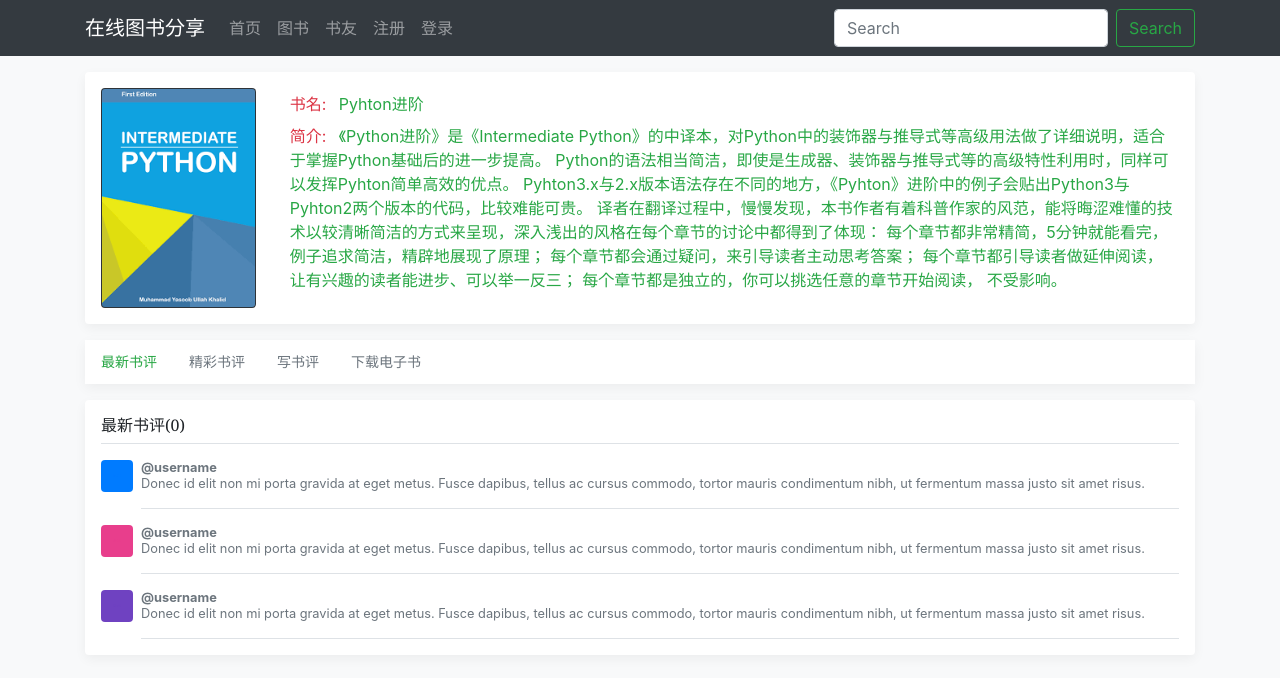
After one commit to sunmouren/book_share_demo, a Django app: page /book/detail/3/ in a window 1280 px wide. The commit adds this page. Shown: the top 678 px of the page. Run offline with Django 3.2, Linux system fonts and the light colour scheme; data comes from the database, SQL or seed files in the repository; both versions use the stored data as it was after the commit; some libraries are stand-ins or nearby versions.

Commit message:
完成图书详情基本功能

```diff
--- a/books/models.py
+++ b/books/models.py
@@ -1,5 +1,6 @@
 from django.db import models
 from django.conf import settings
+from django.urls import reverse
 
 from users.models import UserProfile
 
@@ -43,5 +44,11 @@
         verbose_name_plural = verbose_name
         ordering = ('-created',)
 
+    def get_absolute_url(self):
+        """
+        :return: 图书绝对路径
+        """
+        return reverse('books:book_detail', args=[self.id])
+
     def __str__(self):
         return self.name
--- a/books/urls.py
+++ b/books/urls.py
@@ -8,11 +8,12 @@
 
 from django.urls import path
 
-from .views import BookListView
+from .views import BookListView, BookDetailView
 
 
 app_name = 'books'
 
 urlpatterns = [
     path('list/', BookListView.as_view(), name='book_list'),
+    path('detail/<int:book_id>/', BookDetailView.as_view(), name='book_detail'),
 ]
--- a/books/views.py
+++ b/books/views.py
@@ -1,4 +1,5 @@
-from django.shortcuts import render
+from django.http import Http404
+from django.shortcuts import render, get_object_or_404
 from django.views.generic import View
 
 from .models import Book, Category
@@ -19,7 +20,7 @@
         # 获取前端传入的分类id, 默认0是全部分类
         current_category_id = request.GET.get('category', 0)
 
-        fake_books = [1, 2]
+        fake_books = [1, 2, 3, 4, 5]
 
         if current_category_id:
             books = books.filter(category_id=int(current_category_id))
@@ -33,3 +34,38 @@
             'current_page': current_page,
             'current_category_id': current_category_id,
         })
+
+
+class BookDetailView(View):
+    """
+    图书详情页面
+    """
+    def get(self, request, book_id):
+        book = get_object_or_404(Book, id=int(book_id))
+        data = request.GET.get('data', 'recent')
+        comments, info = self.get_comments(book, data)
+        return render(request, 'book-detail.html', {
+            'book': book,
+            'comments': comments,
+            'comment_count': len(comments),
+            'info': info,
+            'data': data,
+        })
+
+    def get_comments(self, book, data):
+        """
+        :param book:
+        :param data:
+        :return: 如果data==recent则返回最新书评，如果data==hot则返回精彩评论，其他情况则返回[]
+        """
+        if data == 'recent':
+            comments = book.comments.all()
+            info = '最新'
+        elif data == 'hot':
+            # 可根据书评点赞书进行降序排序
+            comments = book.comments.all()
+            info = '精彩'
+        else:
+            comments = []
+            info = '暂无'
+        return comments, info
--- a/templates/base.html
+++ b/templates/base.html
@@ -62,8 +62,6 @@
                     <a class="nav-link" href="#">登录</a>
                 </li>
             {% endif %}
-
-
             </ul>
 
 
--- /dev/null
+++ b/templates/book-detail.html
@@ -0,0 +1,81 @@
+{% extends "base.html" %}
+
+
+{% block main %}
+    <div class="container">
+        <div class="my-3 p-3 bg-white rounded box-shadow">
+            <div class="row">
+                <div class="col-md-2">
+                    <div class="card bg-dark text-white d-none d-md-block">
+                      <img class="card-img" src="{{ book.cover_picture.url }}" alt="Card image">
+                    </div>
+                </div>
+                <div class="col-md-10">
+                    <div class="d-flex flex-column">
+                      <div class="p-1"> <span class="text-danger">书名:</span> <span class="ml-2 text-success">{{ book.name }}</span> </div>
+                      <div class="p-1 d-none d-md-block">
+                          <span class="text-danger">简介:</span> <span class="ml-2 text-success">{{ book.desc }}</span>
+                      </div>
+                      <!--小屏幕显示模块-->
+                      <div class="p-1 d-block d-sm-none">
+                          <a class="text-danger" href="#description" data-toggle="collapse" aria-expanded="false" aria-controls="description">点击显示简介</a>
+                      </div>
+                      <div class="p-1 collapse" id="description">
+                          <div class="card card-body">
+                              {{ book.desc }}
+                          </div>
+                      </div>
+                        <!--小屏幕显示模块结束-->
+                    </div>
+                </div>
+            </div>
+        </div>
+        <div class="nav-scroller bg-white box-shadow">
+            <nav class="nav nav-underline container" >
+               <a class="nav-link {% ifequal 'recent' data %}active text-success{% endifequal %}" href="?data=recent">最新书评</a>
+               <a class="nav-link {% ifequal 'hot' data %}active text-success{% endifequal %}" href="?data=hot">精彩书评</a>
+               <a class="nav-link" href="#comment-form" data-toggle="collapse" aria-expanded="false" aria-controls="comment-form">写书评</a>
+               <a class="nav-link" href="#">下载电子书</a>
+            </nav>
+        </div>
+
+        <!-- comment form -->
+        <div class="my-3 p-3 bg-white rounded box-shadow collapse" id="comment-form">
+            <form>
+                <div class="form-group">
+                    <textarea class="form-control" id="message-text-{{ book.id }}" placeholder="写下你的书评..."></textarea>
+                </div>
+                <button type="button" class="btn btn-sm btn-success" onclick="submitComment({{ book.id }}, 0)">发 送</button>
+            </form>
+        </div>
+
+        <!-- book recent comments data-->
+         <div class="my-3 p-3 bg-white rounded box-shadow">
+             <h6 class="border-bottom border-gray pb-2 mb-0">
+                {{ info }}书评({{ comment_count }})
+             </h6>
+            <div class="media text-muted pt-3">
+              <img data-src="holder.js/32x32?theme=thumb&bg=007bff&fg=007bff&size=1" alt="" class="mr-2 rounded">
+              <p class="media-body pb-3 mb-0 small lh-125 border-bottom border-gray">
+                <strong class="d-block text-gray-dark">@username</strong>
+                Donec id elit non mi porta gravida at eget metus. Fusce dapibus, tellus ac cursus commodo, tortor mauris condimentum nibh, ut fermentum massa justo sit amet risus.
+              </p>
+            </div>
+            <div class="media text-muted pt-3">
+              <img data-src="holder.js/32x32?theme=thumb&bg=e83e8c&fg=e83e8c&size=1" alt="" class="mr-2 rounded">
+              <p class="media-body pb-3 mb-0 small lh-125 border-bottom border-gray">
+                <strong class="d-block text-gray-dark">@username</strong>
+                Donec id elit non mi porta gravida at eget metus. Fusce dapibus, tellus ac cursus commodo, tortor mauris condimentum nibh, ut fermentum massa justo sit amet risus.
+              </p>
+            </div>
+
+            <div class="media text-muted pt-3">
+              <img data-src="holder.js/32x32?theme=thumb&bg=6f42c1&fg=6f42c1&size=1" alt="" class="mr-2 rounded">
+              <p class="media-body pb-3 mb-0 small lh-125 border-bottom border-gray">
+                <strong class="d-block text-gray-dark">@username</strong>
+                Donec id elit non mi porta gravida at eget metus. Fusce dapibus, tellus ac cursus commodo, tortor mauris condimentum nibh, ut fermentum massa justo sit amet risus.
+              </p>
+            </div>
+        </div>
+    </div>
+{% endblock %}
--- a/templates/book-list.html
+++ b/templates/book-list.html
@@ -32,7 +32,7 @@
                       <div class="card mb-4 box-shadow">
                         <img class="card-img-top img-fluid flex-auto d-none d-md-block img-thumbnail" src="{{ book.cover_picture.url }}" style="height: 225px;" alt="Card image cap">
                           <div class="card-body">
-                              <h5 class="card-title"><a href="#">{{ book.name }}</a></h5>
+                              <h5 class="card-title"><a href="{{ book.get_absolute_url }}">{{ book.name }}</a></h5>
                               <div class="d-flex justify-content-between align-items-center">
                                   <div class="btn-group">
                                       <button type="button" class="btn btn-sm btn-outline-secondary"
@@ -42,7 +42,7 @@
                                 <small class="text-muted">{{ book.created|timesince }}前</small>
                               </div>
                               <div class="collapse" id="CommentForm{{ book.id }}" style="margin-top: 8px">
-                                     <form>
+                                  <form>
                                         <div class="form-group">
                                           <textarea class="form-control" id="message-text-{{ book.id }}"></textarea>
                                         </div>
--- a/templates/index.html
+++ b/templates/index.html
@@ -20,7 +20,7 @@
 
             {% for hot_comment in hot_comments %}
                 <div class="media text-muted pt-3">
-                    <a href="#">
+                    <a href="{{ hot_comment.user.get_absolute_url }}">
                         <img src="{{ hot_comment.user.avatar.url }}" alt="" class="mr-2 rounded" style="width: 32px; height: 32px;">
                     </a>
                     <p class="media-body pb-3 mb-0 small lh-125 border-bottom border-gray">
--- a/templates/user-profile.html
+++ b/templates/user-profile.html
@@ -13,8 +13,8 @@
                 <span class="d-block">{{ user.signature }}</span>
               </div>
             </div>
+        </div>
 
-        </div>
         <div class="nav-scroller bg-white box-shadow">
             <nav class="nav nav-underline container" >
                <a class="nav-link {% ifequal 'books' data %}active text-success{% endifequal %}" href="?data=books">图书</a>
@@ -33,7 +33,7 @@
                 <div class="row mb-2">
                 {% for book in books %}
                     <div class="col-md-4">
-                      <div class="card mb-4 box-shadow ">
+                      <div class="card mb-4 box-shadow">
                         <img class="card-img-top img-fluid flex-auto d-none d-md-block img-thumbnail" src="{{ book.cover_picture.url }}" style="height: 225px;" alt="Card image cap">
                           <div class="card-body">
                               <h5 class="card-title"><a href="#">{{ book.name }}</a></h5>
@@ -87,7 +87,7 @@
         <!-- user comments data-->
         {% ifequal 'comments' data %}
              <div class="my-3 p-3 bg-white rounded box-shadow">
-                 <h6 class="border-bottom border-gray pb-2 mb-0">{{ is_owner }}的评论</h6>
+                 <h6 class="border-bottom border-gray pb-2 mb-0">{{ info }}的评论</h6>
                 <div class="media text-muted pt-3">
                   <img data-src="holder.js/32x32?theme=thumb&bg=007bff&fg=007bff&size=1" alt="" class="mr-2 rounded">
                   <p class="media-body pb-3 mb-0 small lh-125 border-bottom border-gray">
```
Also changed, not shown: users/models.py (+7 -0 lines), users/views.py (+7 -9 lines), db.sqlite3.
